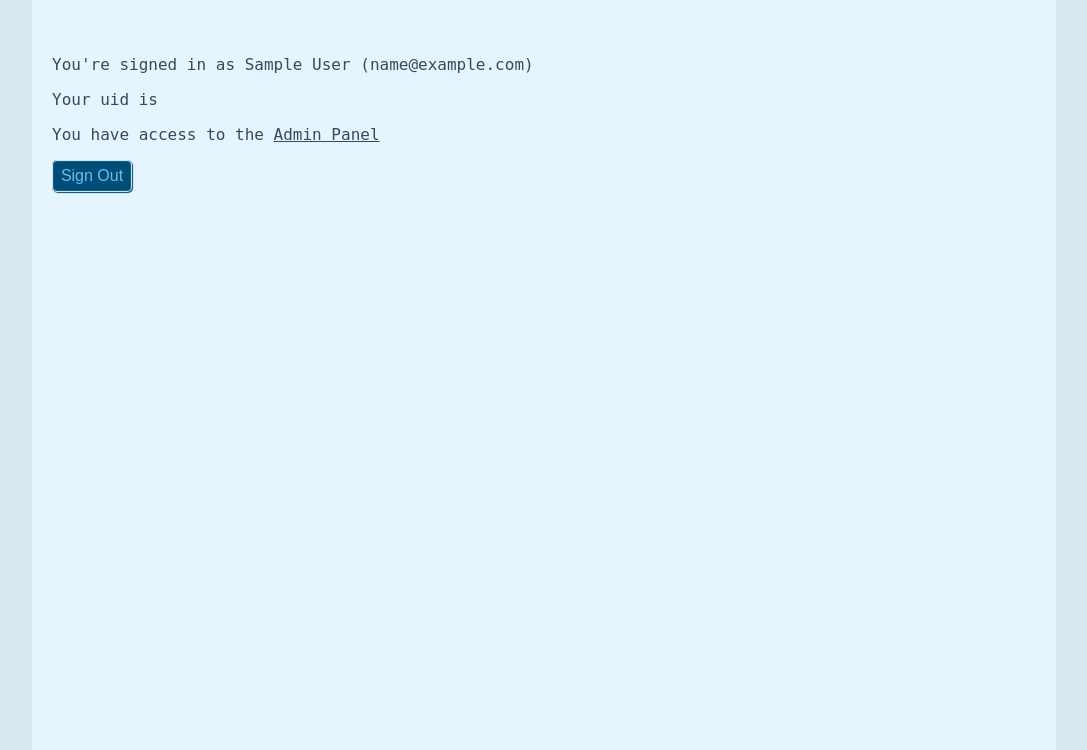
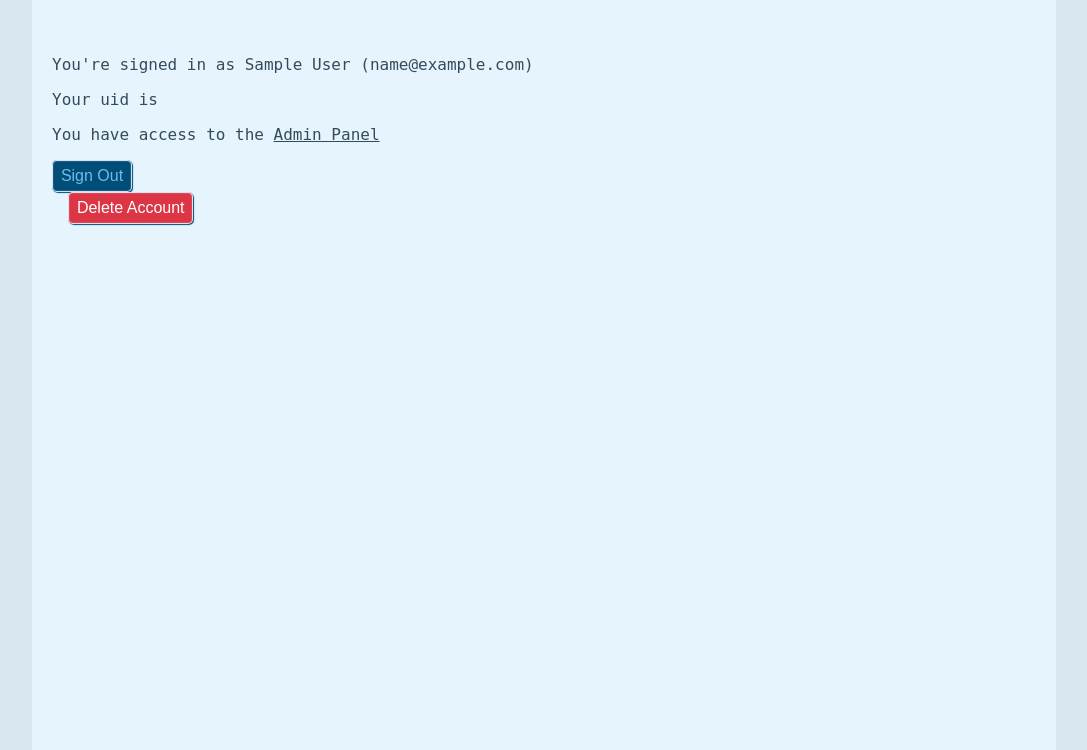
Before and after one commit to serious-pavel/tagmate, a Django app: page /accounts/profile/ in a window 1280 px wide. Shown: the part 50-800 px from the top of the page, without its empty margins (96-1183 px from the left). Run offline with Django 5.2, Linux system fonts and the light colour scheme; the visitor is signed in with stand-in values (Sample User, id 1); some web fonts are replaced.

Commit message:
added delete account button in profile.html

```diff
--- a/app/core/templates/core/profile.html
+++ b/app/core/templates/core/profile.html
@@ -11,10 +11,18 @@
       You have access to the <a href="{% url 'admin:index' %}">Admin Panel</a>
     {% endif %}
     <p>
+    <div class="profile-actions">
       <form method="post" action="{% url 'account_logout' %}">
         {% csrf_token %}
         <button>Sign Out</button>
       </form>
+      <form method="post" action="{% url 'delete_account' %}" style="display: inline; margin-left: 1rem;"
+            onsubmit="return confirm('Are you sure you want to delete your account? This action cannot be undone and will delete all your posts, tags, and data.')">
+        {% csrf_token %}
+        <button type="submit" style="background-color: #dc3545; color: white;">Delete Account</button>
+      </form>
+    </div>
+
   {% else %}
     <p>You are not signed in</p>
       <form method="post" action="{% url 'google_login' %}{% if request.GET.next %}?next={{ request.GET.next|urlencode }}{% endif %}">
```
